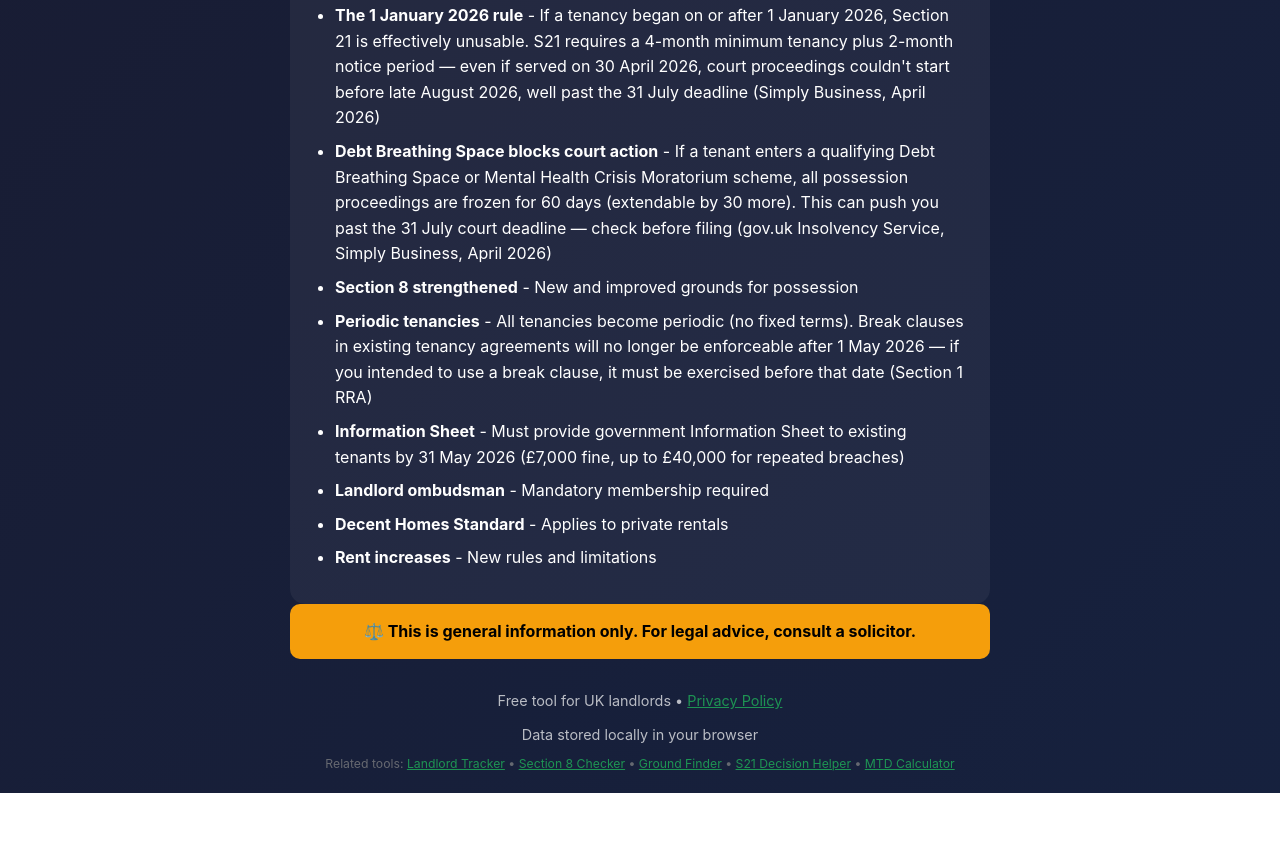
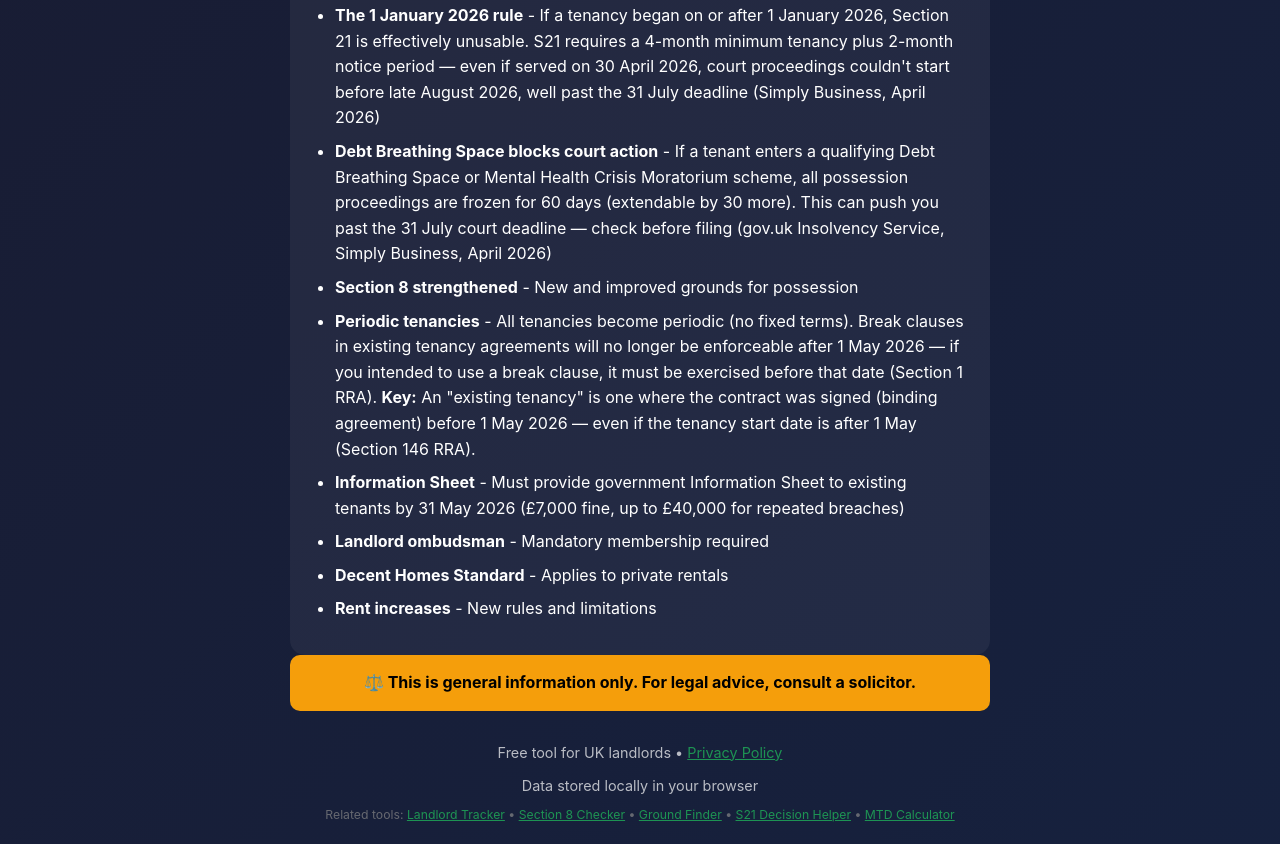
Before and after one commit to clawpinchybot/section21-checker, a plain HTML site: page index.html in a window 1280 px wide. Shown: the part 1359-2203 px from the top of the page. Before the commit the page ends 2152 px from the top, so only its background shows below. Drawn offline with Linux system fonts and the light colour scheme.

Commit message:
Add 'existing tenancy' definition - signed before 1 May regardless of start date

```diff
--- a/index.html
+++ b/index.html
@@ -493,7 +493,7 @@
                 <li><strong>The 1 January 2026 rule</strong> - If a tenancy began on or after 1 January 2026, Section 21 is effectively unusable. S21 requires a 4-month minimum tenancy plus 2-month notice period — even if served on 30 April 2026, court proceedings couldn't start before late August 2026, well past the 31 July deadline (Simply Business, April 2026)</li>
                 <li><strong>Debt Breathing Space blocks court action</strong> - If a tenant enters a qualifying Debt Breathing Space or Mental Health Crisis Moratorium scheme, all possession proceedings are frozen for 60 days (extendable by 30 more). This can push you past the 31 July court deadline — check before filing (gov.uk Insolvency Service, Simply Business, April 2026)</li>
                 <li><strong>Section 8 strengthened</strong> - New and improved grounds for possession</li>
-                <li><strong>Periodic tenancies</strong> - All tenancies become periodic (no fixed terms). Break clauses in existing tenancy agreements will no longer be enforceable after 1 May 2026 — if you intended to use a break clause, it must be exercised before that date (Section 1 RRA)</li>
+                <li><strong>Periodic tenancies</strong> - All tenancies become periodic (no fixed terms). Break clauses in existing tenancy agreements will no longer be enforceable after 1 May 2026 — if you intended to use a break clause, it must be exercised before that date (Section 1 RRA). <strong>Key:</strong> An "existing tenancy" is one where the contract was signed (binding agreement) before 1 May 2026 — even if the tenancy start date is after 1 May (Section 146 RRA).</li>
                 <li><strong>Information Sheet</strong> - Must provide government Information Sheet to existing tenants by 31 May 2026 (£7,000 fine, up to £40,000 for repeated breaches)</li>
                 <li><strong>Landlord ombudsman</strong> - Mandatory membership required</li>
                 <li><strong>Decent Homes Standard</strong> - Applies to private rentals</li>
```
